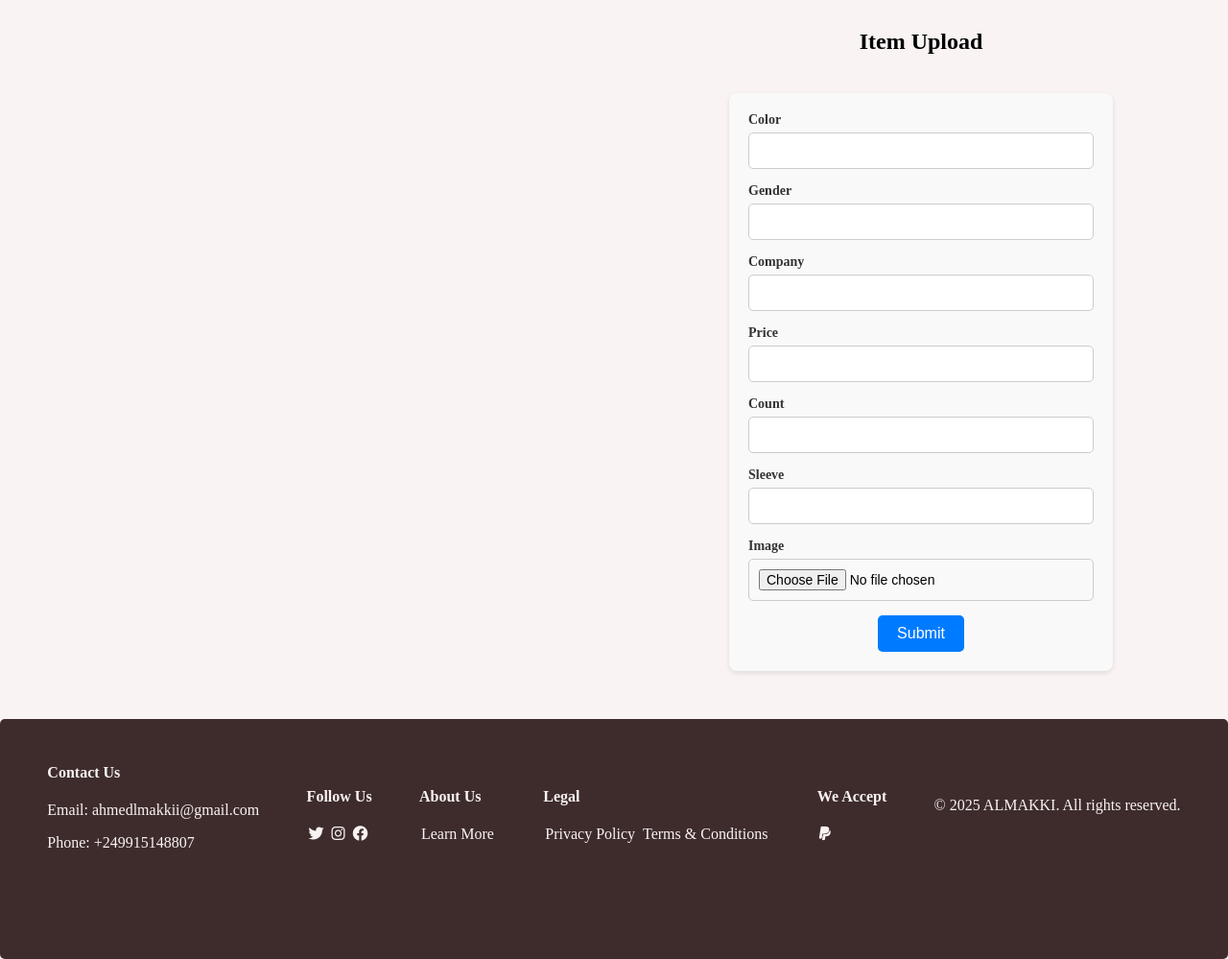
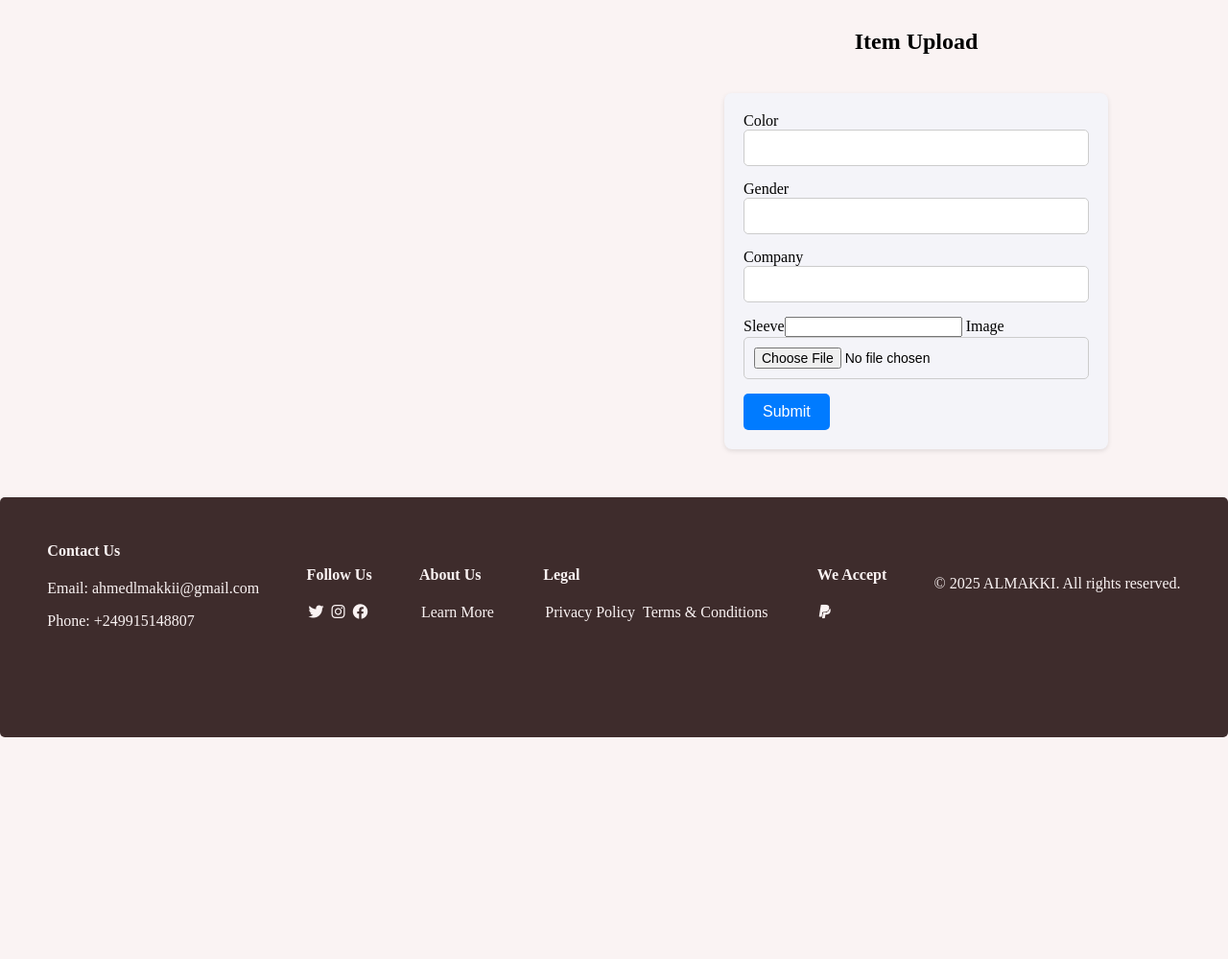
Before and after one commit to Ahmed-Almakki/Trendify, a Flask app: page /admin in a window 1280 px wide. Shown: the part 80-1079 px from the top of the page at 96% size. After the commit the page ends 848 px from the top, so only its background shows below. Run offline with Flask 3, Linux system fonts and the light colour scheme; parts of the project's set-up code (start-up, migrations or seed data) failed here and were passed over.

Commit message:
javascript

```diff
--- a/app/routes/front_routes.py
+++ b/app/routes/front_routes.py
@@ -15,7 +15,7 @@ def home():
     :raises 404 if the template not found
     """
     try:
-        return render_template("index.html")
+        return render_template("index.html", title="Admin-Dashboard")
     except TemplateNotFound:
         abort(404)
 
@@ -28,7 +28,7 @@ def men():
     :raises 404 if the template not found
     """
     try:
-        return render_template("men.html")
+        return render_template("men.html", title="Admin-dashboard")
     except TemplateNotFound:
         abort(404)
 
@@ -41,7 +41,7 @@ def women():
     :raises 404 if the template not found
     """
     try:
-        return render_template("women.html")
+        return render_template("women.html", title="Admin-dashboard")
     except TemplateNotFound:
         abort(404)
 
--- a/app/static/admin.css
+++ b/app/static/admin.css
@@ -86,6 +86,7 @@ main {
         text-align: center;
         margin-bottom: -10px;
     }
+    padding-right: 10px;
 }
 
 .statistic {
@@ -95,23 +96,13 @@ main {
 
 /* Form Styling */
 form {
-    display: flex;
-    flex-direction: column;
     max-width: 400px;
     margin: 0 auto;
     padding: 20px;
-    background-color: #f9f9f9;
+    background-color: #f4f4f9;
     border-radius: 8px;
     box-shadow: 0 2px 5px rgba(0, 0, 0, 0.1);
     margin-top: 50px;
-}
-
-/* Styling for the labels */
-form label {
-    font-size: 14px;
-    font-weight: bold;
-    margin-bottom: 5px;
-    color: #333;
 }
 
 /* Styling for the inputs */
--- a/app/template/admin.html
+++ b/app/template/admin.html
@@ -5,7 +5,7 @@
 {% endblock %}
 
 {% block css %}
-      <link rel="stylesheet" href="{{ url_for('static', filename='admin.css') }}">
+<link rel="stylesheet" href="{{ url_for('static', filename='admin.css') }}" xmlns="http://www.w3.org/1999/html">
 {% endblock %}
 
 {% block nav %}
@@ -15,20 +15,19 @@
 {% endblock %}
 
 {% block content %}
-    <div class="dashboard-container">
+     <div class="dashboard-container">
         <div class="statistic"></div>
         <div class="cloth-from">
-            <h2>Item Upload</h2>
-            <form action="{{ url_for('bp.admin') }}" method="post" enctype="multipart/form-data">
+            <h2>Item Upload </h2>
+            <form action="http://127.0.0.1/admin" method="POST" enctype="multipart/form-data">
                 <label for="color">Color</label><input type="text" class="color" name="color">
                 <label for="gender">Gender</label><input type="text" class="gender" name="gender">
                 <label for="company">Company</label><input type="text" class="company" name="company">
-                <label for="price">Price</label><input type="text" class="price" name="price">
-                <label for="count">Count</label><input type="text" class="count" name="count">
-                <label for="sleeve">Sleeve</label><input type="text" class="sleeve" name="sleeve">
+                <label for="sleeve">Sleeve</label><input type="" class="sleeve" name="sleeve">
                 <label for="image">Image</label><input type="file" class="image" name="image">
                 <button type="submit">Submit</button>
             </form>
         </div>
     </div>
+    </div>
 {% endblock %}
--- a/app/template/index.html
+++ b/app/template/index.html
@@ -12,7 +12,11 @@
     <div class="line"><a class="nav-link" href="{{ url_for('bp.home') }}">Welcome</a></div>
     <div class="line"><a class="nav-link" href="{{ url_for('bp.women') }}">Women</a></div>
     <div class="line"><a class="nav-link" href="{{ url_for('bp.men') }}">Men</a></div>
+{% if title %}
+    <div class="line"><a class="nav-link" href="{{ url_for('bp.admin') }}">Dashboard</a></div>
+{% else %}
     <div class="line"><a class="nav-link" href="{{ url_for('bp.cart') }}">cart</a></div>
+{% endif %}
 {% endblock %}
 
 {% block content %}
--- a/app/template/men.html
+++ b/app/template/men.html
@@ -12,7 +12,11 @@
     <div class="line"><a class="nav-link" href="{{ url_for('bp.home') }}">Welcome</a></div>
     <div class="line"><a class="nav-link" href="{{ url_for('bp.women') }}">Women</a></div>
     <div class="line"><a class="nav-link" href="{{ url_for('bp.men') }}">Men</a></div>
+{% if title %}
+    <div class="line"><a class="nav-link" href="{{ url_for('bp.admin') }}">Dashboard</a></div>
+{% else %}
     <div class="line"><a class="nav-link" href="{{ url_for('bp.cart') }}">cart</a></div>
+{% endif %}
 {% endblock %}
 
 {% block content %}
--- a/app/template/women.html
+++ b/app/template/women.html
@@ -12,7 +12,11 @@
     <div class="line"><a class="nav-link" href="{{ url_for('bp.home') }}">Welcome</a></div>
     <div class="line"><a class="nav-link" href="{{ url_for('bp.women') }}">Women</a></div>
     <div class="line"><a class="nav-link" href="{{ url_for('bp.men') }}">Men</a></div>
+{% if title %}
+    <div class="line"><a class="nav-link" href="{{ url_for('bp.admin') }}">Dashboard</a></div>
+{% else %}
     <div class="line"><a class="nav-link" href="{{ url_for('bp.cart') }}">cart</a></div>
+{% endif %}
 {% endblock %}
 
 {% block content %}
```
Also changed, not shown: app/static/js/main.js (added).
